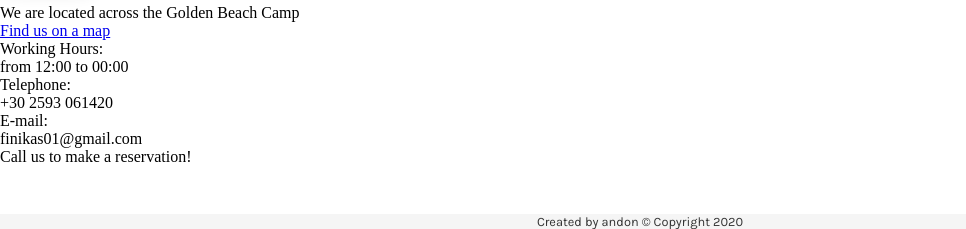
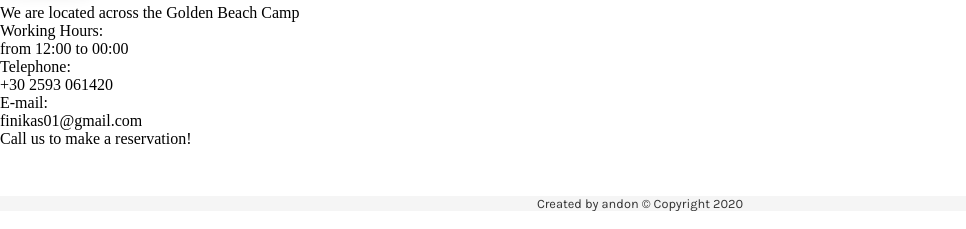
Before and after one commit to andon94/finikasRestaurant, a Gatsby site: page / in a window 1280 px wide. Shown: the part 628-857 px from the top of the page, without its empty margins (0-966 px from the left). Built offline with nearby package versions, Linux system fonts and the light colour scheme; Gatsby itself is replaced by a stand-in of ours; a web font is replaced by a local one.

Commit message:
removed a link from contact.js since it kept comming up in the log

```diff
--- a/src/components/contact/contact.js
+++ b/src/components/contact/contact.js
@@ -6,9 +6,9 @@ const Contact = () =>{
         <div className={contactStyle.contactDiv} id='c'>
             <div className={contactStyle.font}>Welcome</div>
             <div>We are located across the Golden Beach Camp</div>
-            <div className={contactStyle.padding}>
+            {/* <div className={contactStyle.padding}>
                 <a href="https://goo.gl/maps/jjmFeDqTdaT9kctv7" target="blank">Find us on a map</a>
-            </div>
+            </div> */}
             <div>
                 <p>Working Hours:</p>
                 <p className={contactStyle.color}>from 12:00 to 00:00</p>
```
